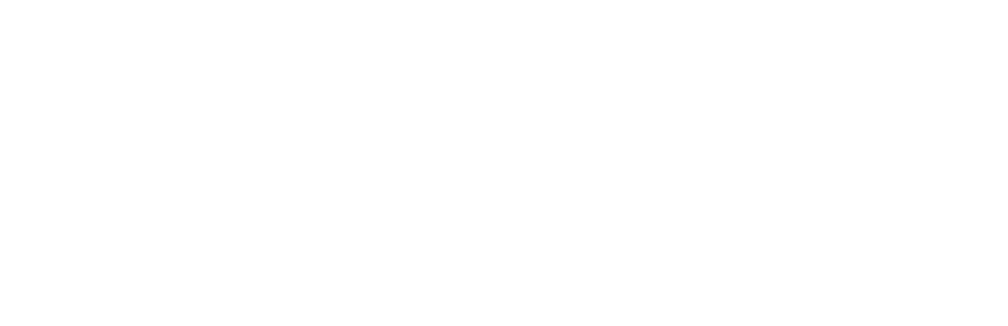
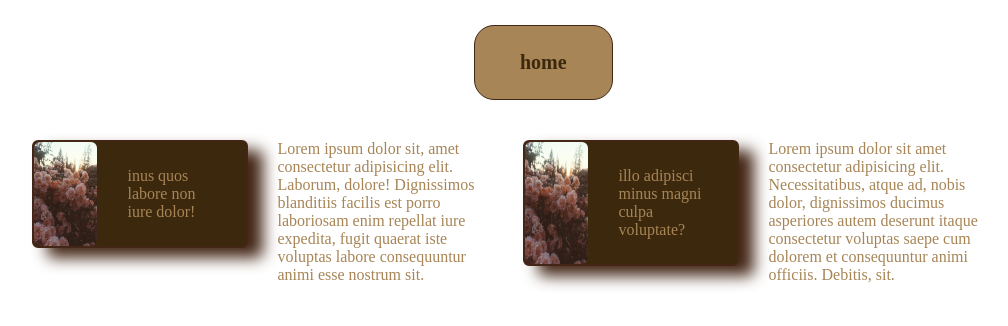
Before and after one commit to ajarrra/1.12.22, a plain HTML site: page chapter-6.html in a window 1280 px wide. Shown: the whole page, without its empty margins (132-1140 px from the left). Drawn offline with Linux system fonts and the light colour scheme.

Commit message:
add col-3

```diff
--- a/chapter-6.html
+++ b/chapter-6.html
@@ -1,5 +1,6 @@
 <!DOCTYPE html>
 <html lang="en">
+
 <head>
     <meta charset="UTF-8">
     <meta http-equiv="X-UA-Compatible" content="IE=edge">
@@ -7,7 +8,47 @@
     <title>Document</title>
     <link rel="stylesheet" href="style.css">
 </head>
+
 <body>
+    <a href="index.html" class="home">home</a>
+    <div class="container">
+        <div class="row">
+            <div class="col-3">
+                <div class="card card-horizonal">
+                    <img src="cardnew.jpg" alt="" class="card-image">
+                    <div class="card-content">
+                        <p>
+                            inus quos labore non iure dolor!
+                        </p>
+                    </div>
+                </div>
+            </div>
+            <div class="col-3">
+                <p>Lorem ipsum dolor sit, amet consectetur adipisicing elit. Laborum, dolore! Dignissimos blanditiis
+                    facilis est porro laboriosam enim repellat iure expedita, fugit quaerat iste voluptas labore
+                    consequuntur animi esse nostrum sit.</p>
+            </div>
+            <div class="col-3">
+                <div class="card card-horizonal">
+                    <img src="cardnew.jpg" alt="" class="card-image">
+                    <div class="card-content">
+                        <p>
+                            illo adipisci
+                            minus magni culpa voluptate?
+                        </p>
+                    </div>
 
+                </div>
+            </div>
+            <div class="col-3">
+                <p>
+                    Lorem ipsum dolor sit amet consectetur adipisicing elit. Necessitatibus, atque ad, nobis dolor,
+                    dignissimos ducimus asperiores autem deserunt itaque consectetur voluptas saepe cum dolorem et
+                    consequuntur animi officiis. Debitis, sit.
+                </p>
+            </div>
+        </div>
+    </div>
 </body>
+
 </html>
```
Also changed, not shown: index.html (+1 -1 lines).
